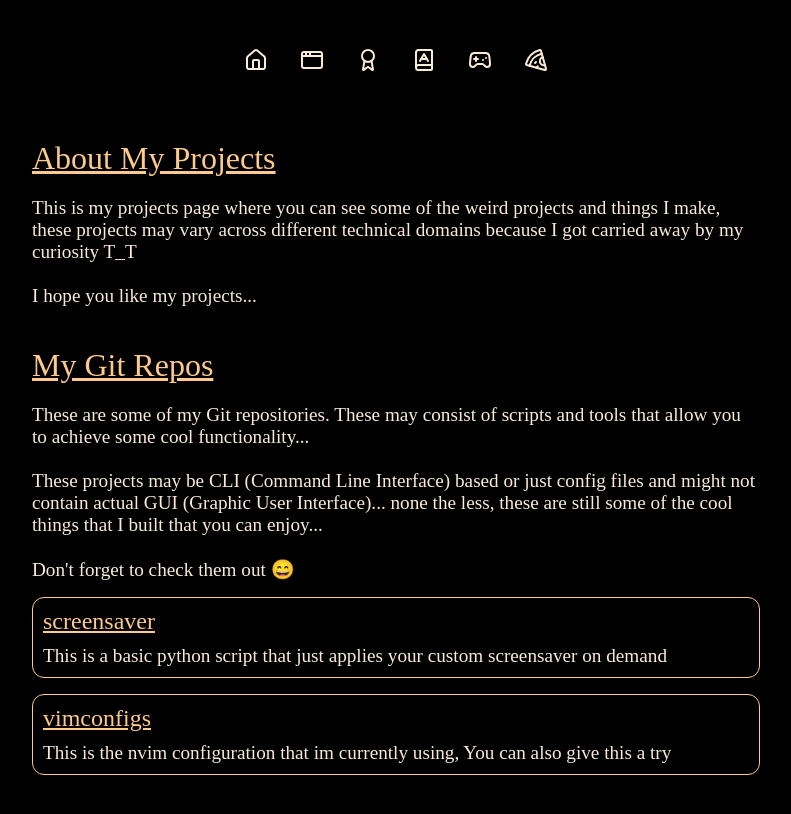
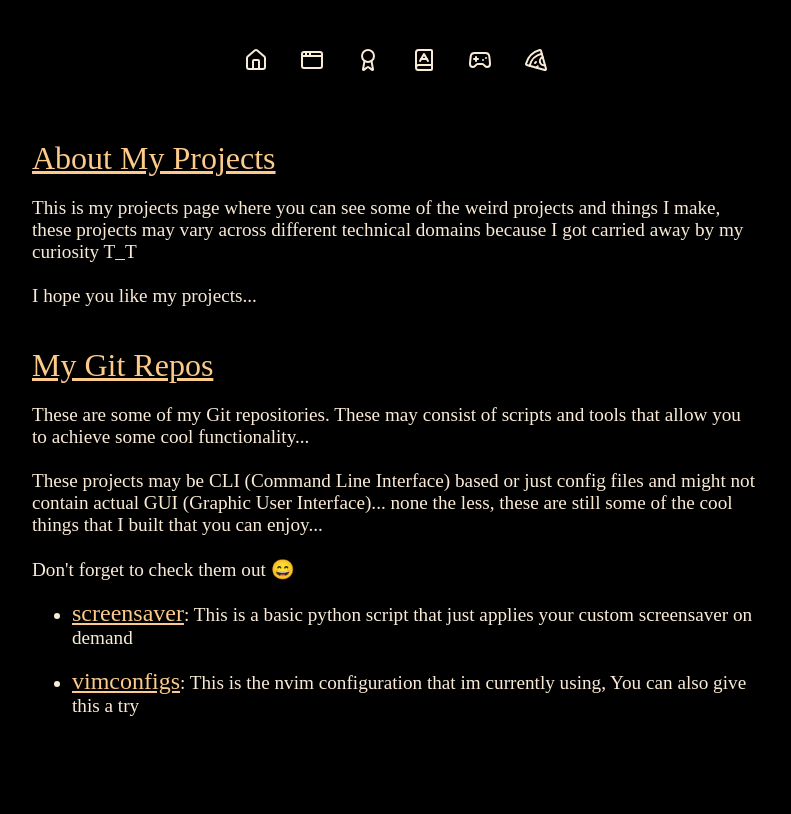
Before and after one commit to JayArindamMaity/jayarindammaity.github.io, a React (Vite) app: page /#/projects in a window 1280 px wide. Shown: the top 814 px of the page, without its empty margins (244-1035 px from the left). Built offline with nearby package versions, Linux system fonts and the light colour scheme.

Commit message:
more additions to the learning section

```diff
--- a/src/components/gitrepos/gitrepos.css
+++ b/src/components/gitrepos/gitrepos.css
@@ -1,21 +1,8 @@
-.repo-main {
-  margin-top: 2vh;
-  border: 1px solid rgb(252, 202, 138);
-  border-radius: 12px;
-  padding: 10px;
-  transition: transform 0.5s ease-in-out;
-  display: block;
-}
-
-.repo-name {
+.repo-button {
   font-size: x-large;
-  margin-bottom: 10px;
-}
-
-.repo-button {
   color: rgb(252, 202, 138);
 }
 
-.repo-main:hover {
-  transform: translateX(10px);
+.repo-button:hover {
+  color: antiquewhite;
 }
--- a/src/components/gitrepos/gitrepos.tsx
+++ b/src/components/gitrepos/gitrepos.tsx
@@ -16,12 +16,13 @@ const Gitrepos: React.FC<GitreposProps> = ({ repos }) => {
     <>
       {repos.map((repo, index) => (
         <div className="repo-main" key={index}>
-          <div className="repo-name">
+          <ul>
+            <li>
             <a href={repo.repolink} target="blank" className="repo-button">
               {repo.reponame}
-            </a>
-          </div>
-          <div className="repo-desc">{repo.repodesc}</div>
+            </a>: {repo.repodesc}
+            </li>
+          </ul>
         </div>
       ))}
     </>
--- a/src/pages/learning/learning.tsx
+++ b/src/pages/learning/learning.tsx
@@ -1,6 +1,7 @@
 import "./learning.css";
 import Yvids from "../../components/yvids/yvide";
-import { youtube_learn_vids } from "../../data/learn";
+import Gitrepos from "../../components/gitrepos/gitrepos";
+import { youtube_learn_vids, good_git_repos } from "../../data/learn";
 
 export default function Learning() {
   return (
@@ -37,33 +38,73 @@ export default function Learning() {
             <br /> Here are some of the coding platforms that I would recommend:
             <ul>
               <li>
-                <a href="https://codeforces.com/" className="l-button">Codeforces</a>: Generally Good, and you will have to
-                code everything acc. to given problem
+                <a href="https://codeforces.com/" className="l-button">
+                  Codeforces
+                </a>
+                : Generally Good, and you will have to code everything acc. to
+                given problem
               </li>
               <li>
-                <a href="https://leetcode.com/" className="l-button">Leetcode</a>: Another generally good option but you
-                only have to write the main function
+                <a href="https://leetcode.com/" className="l-button">
+                  Leetcode
+                </a>
+                : Another generally good option but you only have to write the
+                main function
               </li>
               <li>
-                <a href="https://www.geeksforgeeks.org/problem-of-the-day" className="l-button">GeeksForGeeks</a>: This is also a nice platform for
-                general practice
+                <a
+                  href="https://www.geeksforgeeks.org/problem-of-the-day"
+                  className="l-button"
+                >
+                  GeeksForGeeks
+                </a>
+                : This is also a nice platform for general practice
               </li>
               <li>
-                <a href="https://www.hackerrank.com/" className="l-button">Hackerrank</a>: This is a recommended platform if you
-                are a begineer and are learning to code
+                <a href="https://www.hackerrank.com/" className="l-button">
+                  Hackerrank
+                </a>
+                : This is a recommended platform if you are a begineer and are
+                learning to code
               </li>
               <li>
-                <a href="https://atcoder.jp/" className="l-button">AtCoder</a>: This is Japan based platform known for
-                high quality questions
+                <a href="https://atcoder.jp/" className="l-button">
+                  AtCoder
+                </a>
+                : This is Japan based platform known for high quality questions
               </li>
               <li>
-                <a href="https://projecteuler.net/" className="l-button">ProjectEuler</a>: This is another good platform that
-                might be intimidating to begineers
+                <a href="https://projecteuler.net/" className="l-button">
+                  ProjectEuler
+                </a>
+                : This is another good platform that might be intimidating to
+                begineers
               </li>
               <li>
-                <a href="https://www.codechef.com/" className="l-button">Codechef</a>: I would recommend the old practice page
+                <a href="https://www.codechef.com/" className="l-button">
+                  Codechef
+                </a>
+                : I would recommend the old practice page
               </li>
             </ul>
+          </div>
+        </div>
+
+        <div className="l-gitreps">
+          <div className="l-heading">
+            Some good git repositories to learn new things
+          </div>
+          <div className="l-content">
+            These are some really good git repositories that I recommend
+            checking out for they containg content that might be of great use to
+            you especially if you are a developer.
+            <br />
+            <br />
+            Plus you can use them to learn something new that can help you in
+            your upcomming project.
+          </div>
+          <div className="l-content">
+            <Gitrepos repos={good_git_repos} />
           </div>
         </div>
 
```
